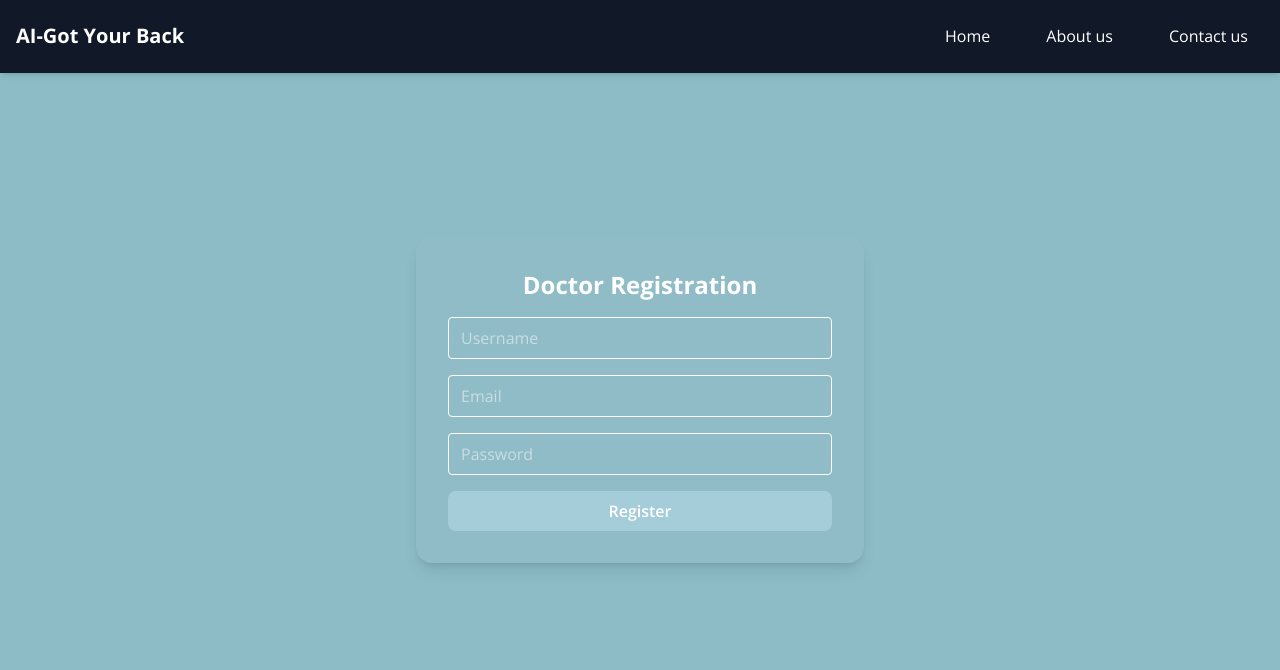
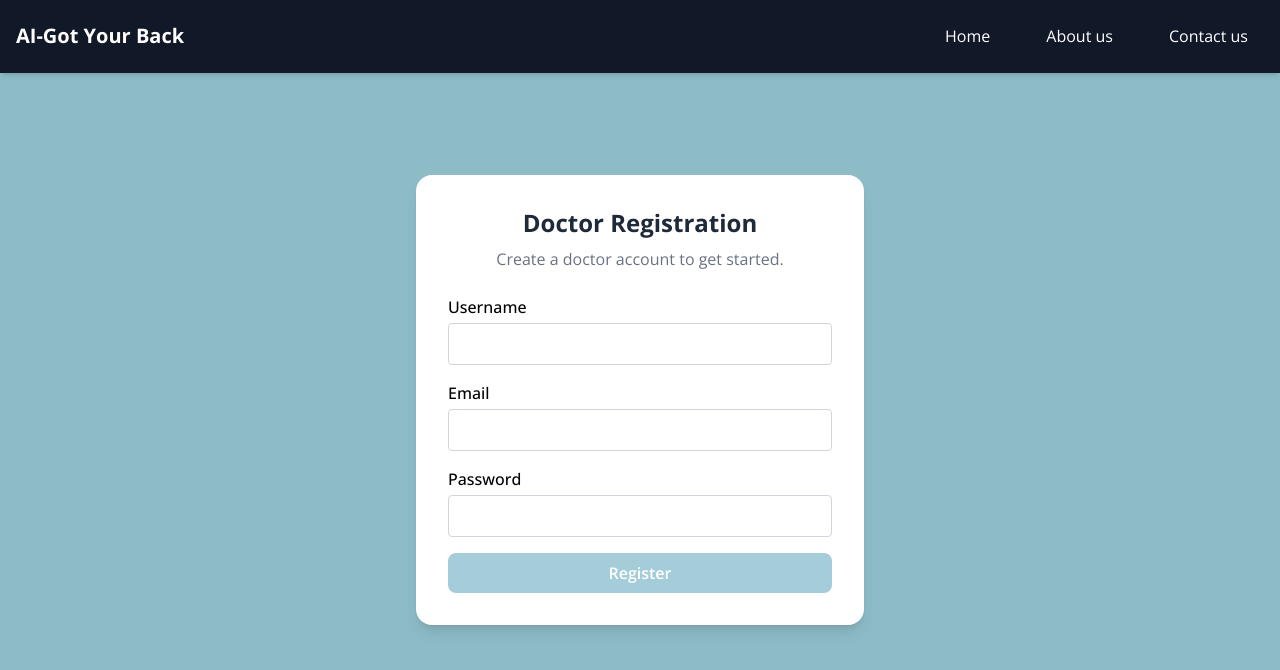
Before and after one commit to JermainePasion/AI-GYB, a React (Vite) app in the folder frontend/: page /doctorsignup in a window 1280 px wide. Shown: the top 670 px of the page. Built offline with nearby package versions, Linux system fonts and the light colour scheme.

Commit message:
doctor regiter

```diff
--- a/frontend/src/screens/DoctorRegisterScreen.jsx
+++ b/frontend/src/screens/DoctorRegisterScreen.jsx
@@ -1,4 +1,5 @@
 import { useState } from "react";
+import { motion } from "framer-motion";
 import AuthNavbar from "../layouts/AuthNavbar";
 
 export default function DoctorRegisterScreen() {
@@ -35,44 +36,78 @@ export default function DoctorRegisterScreen() {
 
   return (
     <div>
-        <AuthNavbar/>
+      <AuthNavbar />
+
       <div className="min-h-screen flex items-center justify-center bg-[#8dbcc7] px-4">
-        <div className="max-w-md w-full bg-[#90bcc7] p-8 rounded-2xl shadow-lg">
-            <h2 className="text-2xl font-bold text-center mb-4">Doctor Registration</h2>
-            {message && <p className="text-center text-sm text-red-600">{message}</p>}
+        <motion.div
+          initial={{ y: 40, opacity: 0 }}
+          animate={{ y: 0, opacity: 1 }}
+          transition={{ duration: 0.4 }}
+          className="max-w-md w-full bg-white p-8 rounded-2xl shadow-lg"
+        >
+          <h2 className="text-2xl font-bold text-center text-gray-800 mb-2">
+            Doctor Registration
+          </h2>
+          <p className="text-center text-gray-500 mb-6">
+            Create a doctor account to get started.
+          </p>
+
+          {message && <p className="text-center text-sm text-red-600 mb-4">{message}</p>}
+
           <form onSubmit={handleSubmit} className="space-y-4">
+            <div>
+              <label className="block mb-1 font-medium text-black" htmlFor="username">
+                Username
+              </label>
               <input
                 type="text"
                 name="username"
-                placeholder="Username"
+                id="username"
+                value={formData.username}
                 onChange={handleChange}
-                className="w-full border rounded px-3 py-2"
+                className="w-full border border-gray-300 rounded px-3 py-2 text-black focus:outline-none focus:ring-2 focus:ring-[#A4CCD9]"
                 required
               />
+            </div>
+
+            <div>
+              <label className="block mb-1 font-medium text-black" htmlFor="email">
+                Email
+              </label>
               <input
                 type="email"
                 name="email"
-                placeholder="Email"
+                id="email"
+                value={formData.email}
                 onChange={handleChange}
-                className="w-full border rounded px-3 py-2"
+                className="w-full border border-gray-300 rounded px-3 py-2 text-black focus:outline-none focus:ring-2 focus:ring-[#A4CCD9]"
                 required
               />
+            </div>
+
+            <div>
+              <label className="block mb-1 font-medium text-black" htmlFor="password">
+                Password
+              </label>
               <input
                 type="password"
                 name="password"
-                placeholder="Password"
+                id="password"
+                value={formData.password}
                 onChange={handleChange}
-                className="w-full border rounded px-3 py-2"
+                className="w-full border border-gray-300 rounded px-3 py-2 text-black focus:outline-none focus:ring-2 focus:ring-[#A4CCD9]"
                 required
               />
+            </div>
+
             <button
               type="submit"
-                className="w-full bg-[#A4CCD9] text-white py-2 rounded-lg font-semibold hover:bg-[#7daebd]"
+              className="w-full bg-[#A4CCD9] text-white py-2 rounded-lg font-semibold hover:bg-[#7daebd] transition"
             >
               Register
             </button>
           </form>
-        </div>
+        </motion.div>
       </div>
     </div>
   );
```
Lines whose indentation alone changed are shown as unchanged.
